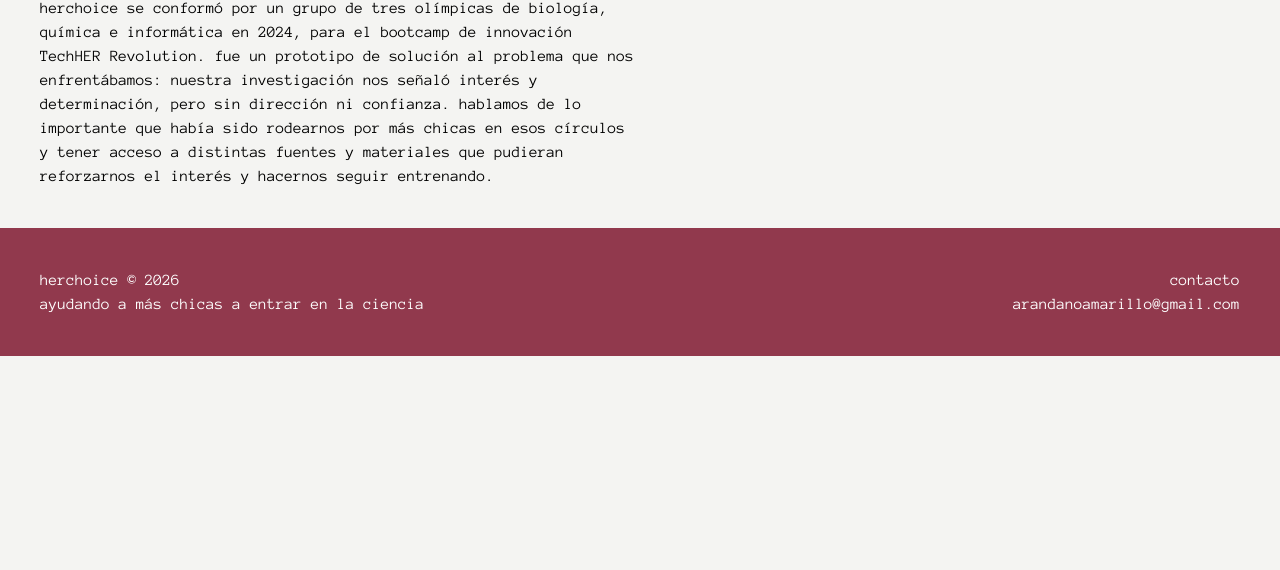
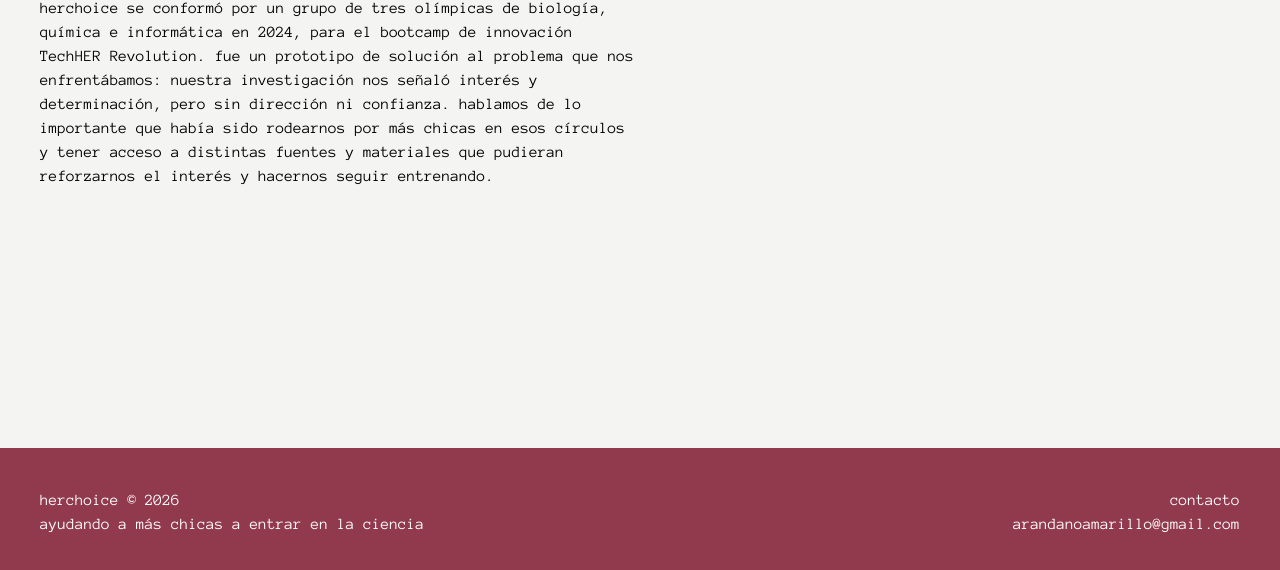
Before and after one commit to andraguoso/herchoice, a website: page about.html in a window 1280 px wide. Shown: the part 224-794 px from the top of the page. Drawn offline with Linux system fonts and the light colour scheme.

Commit message:
fixed footer bug in acerca de and comunidad

```diff
--- a/about.html
+++ b/about.html
@@ -9,7 +9,8 @@
     <link rel="icon" href="assets/test_favicon.png">
 </head>
 
-<body class="bg-note">
+<body class="flex flex-col bg-note m-0 min-h-screen">
+    <main class="flex flex-col flex-1">
         <nav class="flex flex-row items-center p-10">
             <a href="index.html" class="text-rose font-bold text-4xl">herchoice</a>
             <div class="flex flex-row gap-10 ml-auto">
@@ -34,13 +35,14 @@
                 herchoice se conformó por un grupo de tres olímpicas de biología, química e informática en 2024, para el
                 bootcamp de innovación TechHER Revolution.
                 fue un prototipo de solución al problema que nos enfrentábamos:
-            nuestra investigación nos señaló interés y determinación, pero sin dirección ni confianza. hablamos de lo
+                nuestra investigación nos señaló interés y determinación, pero sin dirección ni confianza. hablamos de
+                lo
                 importante que había sido rodearnos por más chicas en esos círculos y tener acceso a distintas fuentes y
                 materiales que pudieran reforzarnos el interés y hacernos seguir entrenando.
             </p>
         </div>
-
-    <footer class="flex bg-rose text-white flex-row justify-center gap-10 p-10">
+    </main>
+    <footer class="flex w-full bg-rose text-white flex-row justify-center gap-10 p-10">
         <div class="flex flex-col w-1/2">
             <span>herchoice © 2026</span>
             <p>ayudando a más chicas a entrar en la ciencia</p>
```
Also changed, not shown: comunidad.html (+4 -3 lines). Lines whose indentation alone changed are shown as unchanged.
